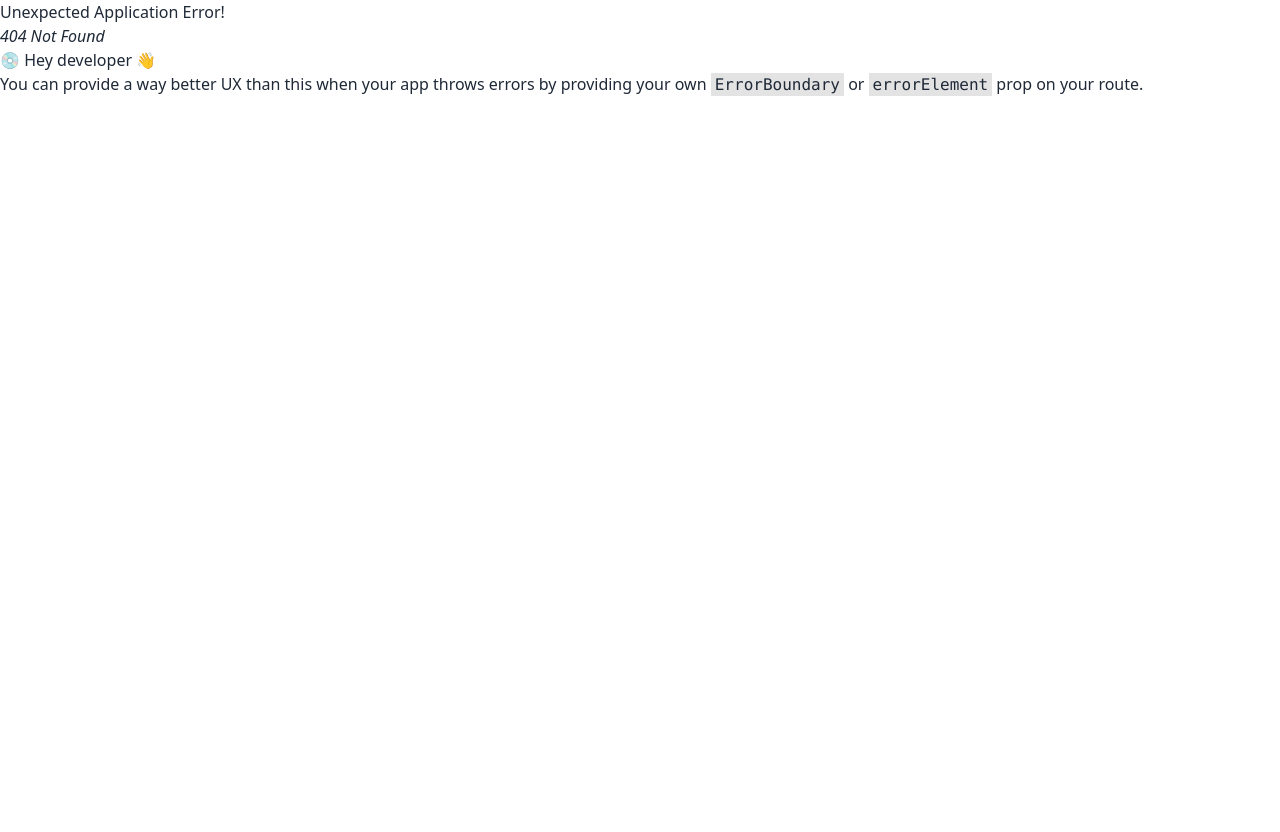
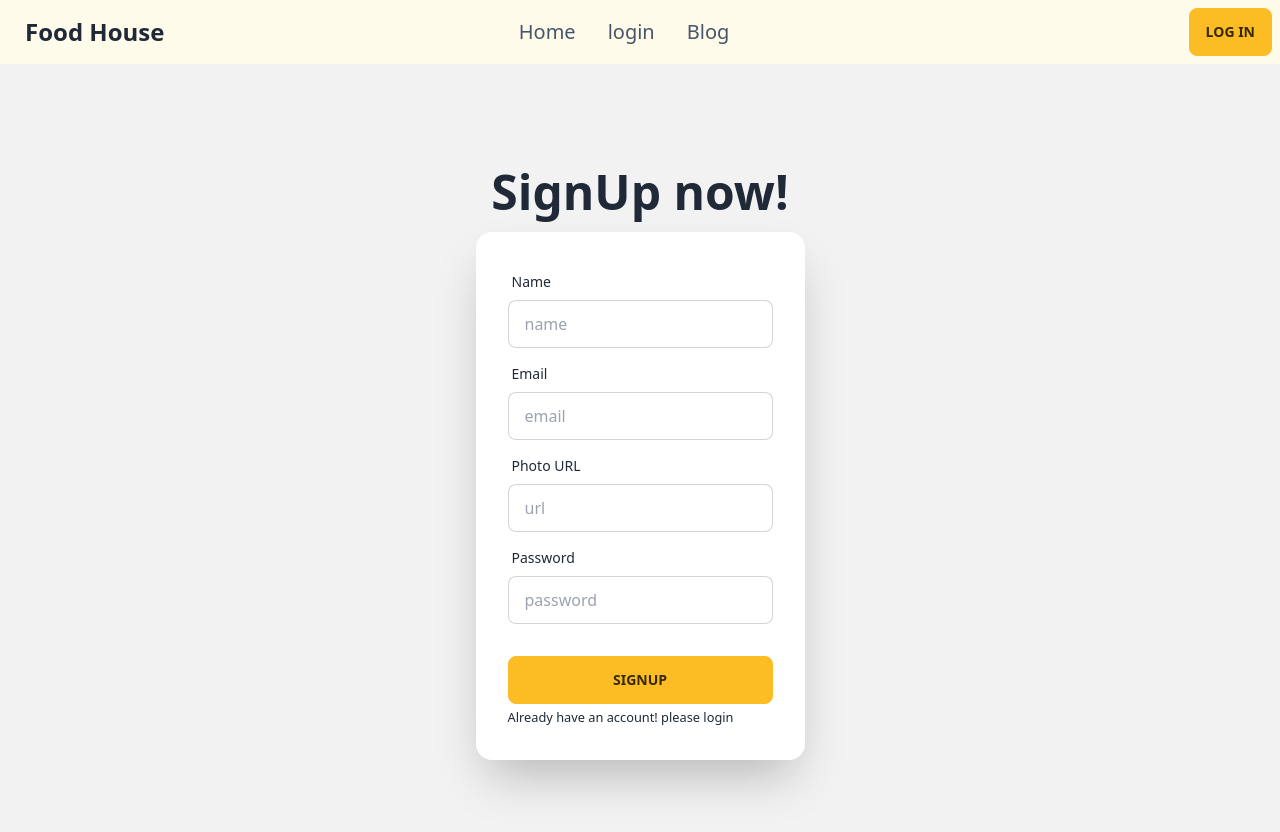
Before and after one commit to Ditul-Roy/food-house-client, a React (Vite) app: page /signup in a window 1280 px wide. Before the commit this address had no page. Shown: the top 832 px of the page. Before the commit the page ends 800 px from the top, so only its background shows below. Built offline with nearby package versions, Linux system fonts and the light colour scheme.

Commit message:
login page and signup page added

```diff
--- /dev/null
+++ b/src/layout/LoginLayout.jsx
@@ -0,0 +1,14 @@
+import React from 'react';
+import NavigationBar from '../shared/NavigationBar/NavigationBar';
+import { Outlet } from 'react-router-dom';
+
+const LoginLayout = () => {
+    return (
+        <div>
+            <NavigationBar></NavigationBar>
+            <Outlet></Outlet>
+        </div>
+    );
+};
+
+export default LoginLayout;
--- a/src/pages/LogIn/LogIn/Login.jsx
+++ b/src/pages/LogIn/LogIn/Login.jsx
@@ -1,9 +1,34 @@
 import React from 'react';
+import { Link } from 'react-router-dom';
 
 const Login = () => {
     return (
-        <div>
-
+        <div className="hero min-h-screen bg-base-200">
+            <div className="hero-content flex-col">
+                <div className="text-center">
+                    <h1 className="text-5xl font-bold">Login now!</h1>
+                </div>
+                <div className="card flex-shrink-0 w-full max-w-sm shadow-2xl bg-base-100">
+                    <div className="card-body">
+                        <div className="form-control">
+                            <label className="label">
+                                <span className="label-text">Email</span>
+                            </label>
+                            <input type="email" placeholder="email" name="email" className="input input-bordered" />
+                        </div>
+                        <div className="form-control">
+                            <label className="label">
+                                <span className="label-text">Password</span>
+                            </label>
+                            <input type="password" placeholder="password" name='password' className="input input-bordered" />
+                        </div>
+                        <div className="form-control mt-6">
+                            <button className="btn btn-primary">Login</button>
+                            <p><small>Don`t have an account! please <Link to='/signup'>SignUp</Link></small></p>
+                        </div>
+                    </div>
+                </div>
+            </div>
         </div>
     );
 };
--- a/src/pages/LogIn/SignUp/SignUp.jsx
+++ b/src/pages/LogIn/SignUp/SignUp.jsx
@@ -1,9 +1,46 @@
 import React from 'react';
+import { Link } from 'react-router-dom';
 
 const SignUp = () => {
     return (
-        <div>
-
+        <div className="hero min-h-screen bg-base-200">
+            <div className="hero-content flex-col">
+                <div className="text-center">
+                    <h1 className="text-5xl font-bold">SignUp now!</h1>
+                </div>
+                <div className="card flex-shrink-0 w-full max-w-sm shadow-2xl bg-base-100">
+                    <div className="card-body">
+                        <div className="form-control">
+                            <label className="label">
+                                <span className="label-text">Name</span>
+                            </label>
+                            <input type="text" placeholder="name" className="input input-bordered" />
+                        </div>
+                        <div className="form-control">
+                            <label className="label">
+                                <span className="label-text">Email</span>
+                            </label>
+                            <input type="email" placeholder="email" name="email" className="input input-bordered" />
+                        </div>
+                        <div className="form-control">
+                            <label className="label">
+                                <span className="label-text">Photo URL</span>
+                            </label>
+                            <input type="text" placeholder="url" name="photo" className="input input-bordered" />
+                        </div>
+                        <div className="form-control">
+                            <label className="label">
+                                <span className="label-text">Password</span>
+                            </label>
+                            <input type="password" placeholder="password" name='password' className="input input-bordered" />
+                        </div>
+                        <div className="form-control mt-6">
+                            <button className="btn btn-warning">SignUp</button>
+                            <p><small>Already have an account! please <Link to='/login'>login</Link></small></p>
+                        </div>
+                    </div>
+                </div>
+            </div>
         </div>
     );
 };
--- a/src/pages/RecipeDetails/RecipeDetails.jsx
+++ b/src/pages/RecipeDetails/RecipeDetails.jsx
@@ -1,6 +1,7 @@
 import React, { useEffect, useState } from 'react';
 import { FaHeart } from 'react-icons/fa';
 import { useLoaderData } from 'react-router-dom';
+import RecipeCart from '../../shared/RecipeCart/RecipeCart';
 
 const RecipeDetails = () => {
     const [recipes, setRecipes] = useState([]);
@@ -14,8 +15,8 @@ const RecipeDetails = () => {
     const { name, image_url, like, details, num_recipes, years_of_experience, recipe_id } = recipe;
     // console.log(recipe);
 
-    const myrecipe = recipes.filter(r=>r.recipe_id === recipe_id);
-    console.log(myrecipe);
+    const myrecipes = recipes.filter(r=>r.recipe_id === recipe_id);
+    // console.log(myrecipes);
 
     return (
         <div className='lg:mt-40'>
@@ -29,8 +30,13 @@ const RecipeDetails = () => {
                     <p><FaHeart></FaHeart> {like}</p>
                 </div>
             </div>
-            <div>
-
+            <div className='grid lg:grid-cols-3'>
+                {
+                    myrecipes.map(recipe=> <RecipeCart
+                    key={recipe.recipe_id}
+                    recipe={recipe}
+                    ></RecipeCart>)
+                }
             </div>
         </div>
     );
--- a/src/shared/Header/Header.css
+++ /dev/null
@@ -1,9 +0,0 @@
-.header{
-    background-image: url('../../assets/wholesomeyum-Chef-Salad-Recipe-16.jpg');
-    margin: 10px;
-    height: 600px;
-    width: 100%;
-    background-repeat: no-repeat;
-    object-fit: cover;
-    border-radius: 8px;
-}
--- a/src/shared/Header/Header.jsx
+++ b/src/shared/Header/Header.jsx
@@ -1,13 +1,23 @@
 import React from 'react';
-import bg from '../../assets/wholesomeyum-Chef-Salad-Recipe-16.jpg'
-import './Header.css'
 import NavigationBar from '../NavigationBar/NavigationBar';
 
 const Header = () => {
     return (
-        <div className='header w-full '>
+        <div>
             <NavigationBar></NavigationBar>
-                <h3 className='mx-96 my-24 text-4xl text-white'>hello from food house</h3>
+            <div className="hero min-h-screen" style={{ backgroundImage: `url("https://i.ibb.co/kq71Kct/bg.jpg")` }}>
+
+                <div className="hero-overlay bg-opacity-60"></div>
+
+                <div className="hero-content text-center text-neutral-content">
+
+                    <div className="max-w-md">
+                        <h1 className="mb-5 text-5xl font-bold">Hello there</h1>
+                        <p className="mb-5">Provident cupiditate voluptatem et in. Quaerat fugiat ut assumenda excepturi exercitationem quasi. In deleniti eaque aut repudiandae et a id nisi.</p>
+                        <button className="btn btn-primary">Get Started</button>
+                    </div>
+                </div>
+            </div>
         </div>
     );
 };
--- a/src/shared/NavigationBar/NavigationBar.jsx
+++ b/src/shared/NavigationBar/NavigationBar.jsx
@@ -4,17 +4,17 @@ import { Link } from 'react-router-dom';
 const NavigationBar = () => {
     return (
         <div>
-            <div className="navbar bg-amber-50">
+            <div className="navbar w-full bg-amber-50">
                 <div className="navbar-start">
-                    <a className="btn btn-ghost normal-case text-2xl">Food House</a>
+                    <Link to='/chef' className="btn btn-ghost normal-case text-2xl">Food House</Link>
                 </div>
                 <div className="navbar-center text-slate-600 lg:flex">
-                    <Link className='text-wite text-xl me-8'>Home</Link>
+                    <Link to="/chef" className='text-wite text-xl me-8'>Home</Link>
                     <Link className='text-wite text-xl me-8'>login</Link>
                     <Link className='text-wite text-xl me-8'>Blog</Link>
                 </div>
                 <div className="navbar-end">
-                    <a className="btn">login</a>
+                    <Link to="/login" className='btn btn-warning'>Log in</Link>
                 </div>
             </div>
         </div>
--- a/src/shared/RecipeCart/RecipeCart.jsx
+++ b/src/shared/RecipeCart/RecipeCart.jsx
@@ -0,0 +1,26 @@
+import React from 'react';
+
+const RecipeCart = ({ recipe }) => {
+    console.log(recipe);
+    const { image_url, recipe_name, ingredients, rating, cooking_method } = recipe;
+    return (
+        <div className="card Lg:w-96 bg-base-100 shadow-xl m-4">>
+            <figure className="px-10 pt-10">
+                <img src={image_url} alt="" className="rounded-xl h-96 w-80" />
+            </figure>
+            <div className="card-body items-center text-center">
+                <h2 className="card-title text-2xl text-amber-600">{recipe_name}</h2>
+                <p className='text-green-600'>{cooking_method}</p>
+                <div className='flex text-green-800 my-8'>
+                    <p className='me-10'><small>{rating.stars} stars rating</small></p>
+                    <p><small>{rating.reviews} reviews</small></p>
+                </div>
+                <div className="card-actions">
+                    <button className="btn btn-warning">favorite</button>
+                </div>
+            </div>
+        </div>
+    );
+};
+
+export default RecipeCart;
```
Also changed, not shown: src/routes/router.jsx (+20 -3 lines).
